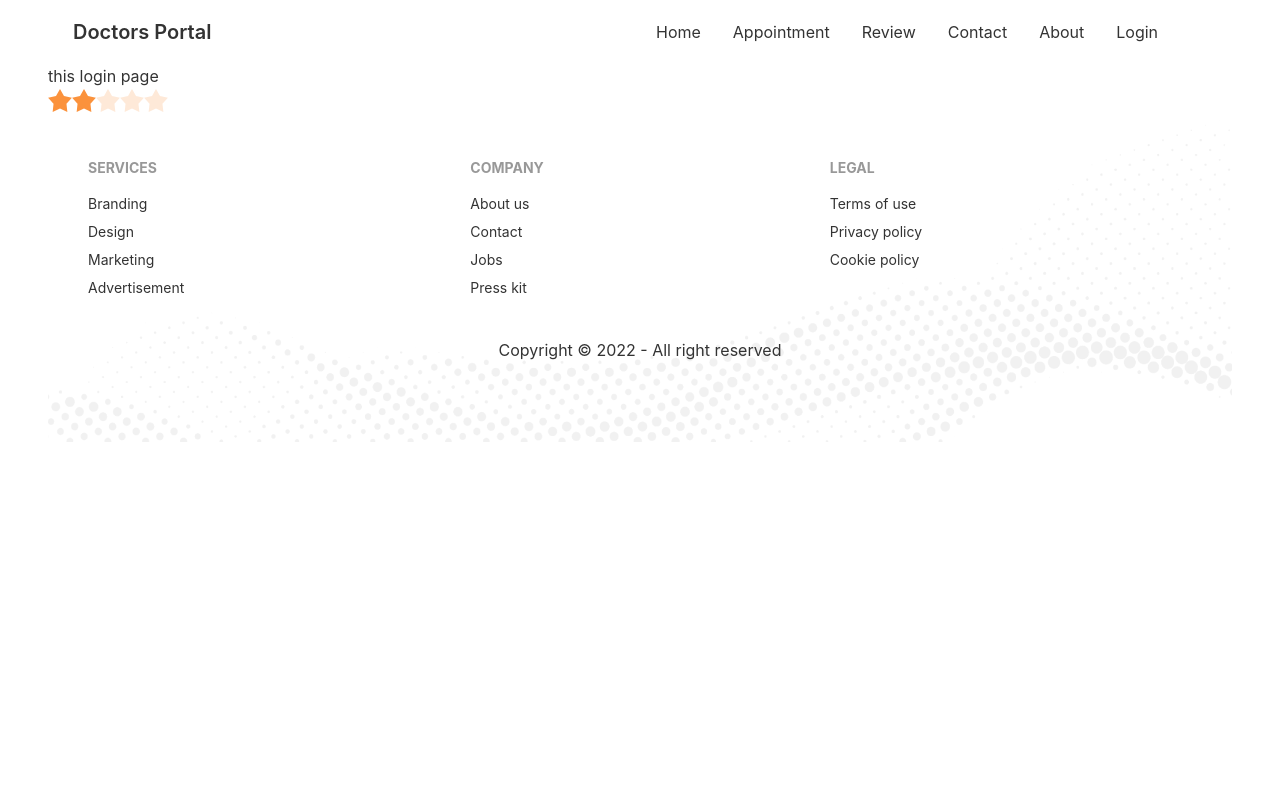
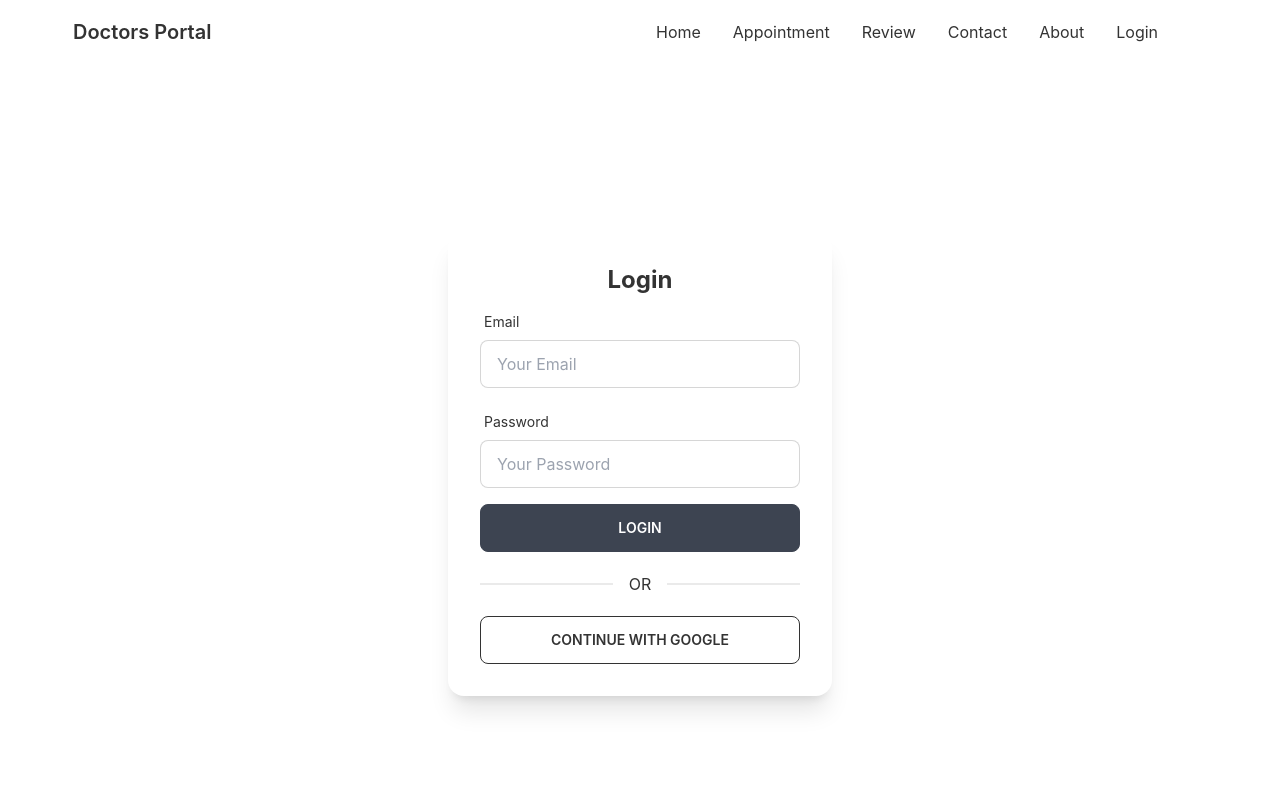
Before and after one commit to mdrayhanislam/doctor-portal, a React (Create React App) app: page /login in a window 1280 px wide. Shown: the top 800 px of the page. Built offline with nearby package versions, Linux system fonts and the light colour scheme; no server answers.

Commit message:
login from create

```diff
--- a/package.json
+++ b/package.json
@@ -8,9 +8,12 @@
     "@testing-library/user-event": "^13.5.0",
     "daisyui": "^2.15.0",
     "date-fns": "^2.28.0",
+    "firebase": "^9.9.0",
     "react": "^18.1.0",
     "react-day-picker": "^8.0.7",
     "react-dom": "^18.1.0",
+    "react-firebase-hooks": "^5.0.3",
+    "react-hook-form": "^7.33.1",
     "react-router-dom": "^6.3.0",
     "react-scripts": "5.0.1",
     "web-vitals": "^2.1.4"
--- a/src/Page/Appointment/AppointmentBanner.js
+++ b/src/Page/Appointment/AppointmentBanner.js
@@ -6,15 +6,15 @@ import 'react-day-picker/dist/style.css';
 const AppointmentBanner = ({date, setDate}) => {
 
     return (
-        <div class="hero w-full min-h-screen">
-  <div class="hero-content flex-col lg:flex-row-reverse justify-between">
-    <img src={chair} class="w-ful lg:max-w-lg rounded-lg shadow-2xl" alt='Dantis chair'/>
+        <div className="hero w-full min-h-screen">
+  <div className="hero-content flex-col lg:flex-row-reverse justify-between">
+    <img src={chair} className="w-ful lg:max-w-lg rounded-lg shadow-2xl" alt='Dantis chair'/>
     <div className='w-72'>
     <DayPicker
     mode="single"
     selected={date}
     onSelect={setDate}
-    />;
+    />
 
     </div>
 
--- a/src/Page/Appointment/AvailableAppointment.js
+++ b/src/Page/Appointment/AvailableAppointment.js
@@ -17,7 +17,7 @@ const AvailableAppointment = ({date}) => {
     }, [])
     return (
         <div>
-            <h4 className='text-xl text-secondary text-center'>Available Appointment on {format(date, 'PP')}</h4>
+            <h4 className='text-xl text-secondary text-center my-12'>Available Appointment on {format(date, 'PP')}</h4>
             <div className='grid grid-cols-1 md:grid-cols-2 lg:grid-cols-3 gap-5'>
                 {
                     services.map(service => <Service
--- a/src/Page/Appointment/BookingModal.js
+++ b/src/Page/Appointment/BookingModal.js
@@ -12,24 +12,24 @@ const BookingModal = ({date, treatment, setTreatment}) => {
   }
     return (
         <div >
-            <input type="checkbox" id="booking-modal" class="modal-toggle" />
-<div class="modal modal-bottom sm:modal-middle">
-  <div class="modal-box">
-  <label for="booking-modal" class="btn btn-sm btn-circle absolute right-2 top-2">✕</label>
-    <h3 class="font-bold text-lg">Booking for: {name}</h3>
+            <input type="checkbox" id="booking-modal" className="modal-toggle" />
+<div className="modal modal-bottom sm:modal-middle">
+  <div className="modal-box">
+  <label htmlFor="booking-modal" className="btn btn-sm btn-circle absolute right-2 top-2">✕</label>
+    <h3 className="font-bold text-lg">Booking for: {name}</h3>
   <form onSubmit={handleBooking} className='grid grid-cols-1 gap-3 justify-items-center mt-2'>
-  <input type="text" disabled value={format(date, 'PP')} class="input input-bordered w-full max-w-xs" />
+  <input type="text" disabled value={format(date, 'PP')} className="input input-bordered w-full max-w-xs" />
 
-  <select name='slot' class="select select-bordered w-full max-w-xs">
+  <select name='slot' className="select select-bordered w-full max-w-xs">
     {
       slots.map(slot => <option value={slot} >{slot}</option>)
     }
 </select>
 
-  <input type="text" name='name' placeholder="Your Name" class="input input-bordered w-full max-w-xs" />
-  <input type="email" name='email' placeholder="Email Address" class="input input-bordered w-full max-w-xs" />
-  <input type="text" name='phone' placeholder="Phone Number" class="input input-bordered w-full max-w-xs" />
-  <input type="submit" value="submit" class="btn btn-secondary w-full w-full max-w-xs" />
+  <input type="text" name='name' placeholder="Your Name" className="input input-bordered w-full max-w-xs" />
+  <input type="email" name='email' placeholder="Email Address" className="input input-bordered w-full max-w-xs" />
+  <input type="text" name='phone' placeholder="Phone Number" className="input input-bordered w-full max-w-xs" />
+  <input type="submit" value="submit" className="btn btn-secondary w-full w-full max-w-xs" />
   </form>
 
   </div>
--- a/src/Page/Home/InfoCard.js
+++ b/src/Page/Home/InfoCard.js
@@ -2,12 +2,12 @@ import React from 'react';
 
 const InfoCard = ({img, cardTitle, bgClass}) => {
     return (
-        <div class={`card lg:card-side bg-base-100 shadow-xl ${bgClass}`}>
+        <div className={`card lg:card-side bg-base-100 shadow-xl ${bgClass}`}>
         <figure className='pl-5 pt-5'>
             <img src={img} alt="Album"/>
             </figure>
-        <div class="card-body text-white">
-          <h2 class="card-title">{cardTitle}</h2>
+        <div className="card-body text-white">
+          <h2 className="card-title">{cardTitle}</h2>
           <p>Click the button to listen on Spotiwhy app.</p>
 
         </div>
--- a/src/Page/Home/Service.js
+++ b/src/Page/Home/Service.js
@@ -2,12 +2,12 @@ import React from 'react';
 
 const Service = ({service}) => {
     return (
-        <div class="card lg:max-w-lg bg-base-100 shadow-xl">
-  <figure class="px-10 pt-10">
-    <img src={service.img} alt="Shoes" class="rounded-xl" />
+        <div className="card lg:max-w-lg bg-base-100 shadow-xl">
+  <figure className="px-10 pt-10">
+    <img src={service.img} alt="Shoes" className="rounded-xl" />
   </figure>
-  <div class="card-body items-center text-center">
-    <h2 class="card-title">{service.name}</h2>
+  <div className="card-body items-center text-center">
+    <h2 className="card-title">{service.name}</h2>
     <p>If a dog chews shoes whose shoes does he choose?</p>
 
   </div>
--- a/src/Page/Login/Login.js
+++ b/src/Page/Login/Login.js
@@ -1,18 +1,98 @@
 import React from 'react';
+import { useSignInWithGoogle } from "react-firebase-hooks/auth";
+import auth from '../../firebase.init';
+import { useForm } from "react-hook-form";
+const Login = () => {
+  const [signInWithGoogle, user, loading, error] = useSignInWithGoogle(auth);
+  const { register, formState: { errors }, handleSubmit } = useForm();
 
-const Login = () => {
-    return (
-        <div>
-            <h1> this login page</h1>
-            <div class="rating">
-  <input type="radio" name="rating-2" class="mask mask-star-2 bg-orange-400" />
-  <input type="radio" name="rating-2" class="mask mask-star-2 bg-orange-400" checked />
-  <input type="radio" name="rating-2" class="mask mask-star-2 bg-orange-400" />
-  <input type="radio" name="rating-2" class="mask mask-star-2 bg-orange-400" />
-  <input type="radio" name="rating-2" class="mask mask-star-2 bg-orange-400" />
-</div>
+  if (user) {
+    console.log(user)
+  }
+
+  const onSubmit = data => {
+    console.log(data);
+  }
+
+  return (
+    <div className='flex h-screen justify-center items-center'>
+      <div className="card w-96 bg-base-100 shadow-xl">
+        <div className="card-body">
+          <h2 className="text-center text-2xl font-bold">Login</h2>
+
+          <form onSubmit={handleSubmit(onSubmit)}>
+
+            <div class="form-control w-full max-w-xs">
+              <label class="label">
+                <span class="label-text"> Email </span>
+
+              </label>
+              <input type="email"
+                placeholder="Your Email"
+                class="input input-bordered w-full max-w-xs"
+                {...register("email", {
+                  required: {
+                    value: true,
+                    message: 'Email is require'
+                  },
+                  pattern: {
+                    value: /[a-z0-9]+\.[a-z]{2,3}/,
+                    message: 'Provide a valid Email'
+                  }
+
+                })}
+              />
+              <label class="label">
+                {errors.email?.type === 'required' && <span class="label-text-alt text-red-500"> {errors.email.message}</span>}
+                {errors.email?.type === 'pattern' && <span class="label-text-alt text-red-500"> {errors.email.message}</span>}
+
+
+              </label>
+            </div>
+            <div class="form-control w-full max-w-xs">
+              <label class="label">
+                <span class="label-text"> Password </span>
+
+              </label>
+              <input type="password"
+                placeholder="Your Password"
+                class="input input-bordered w-full max-w-xs"
+                {...register("password", {
+                  required: {
+                    value: true,
+                    message: 'Password is Required'
+                  },
+                  minLength: {
+                    value : 6,
+                    message: 'Must Be 6 Characters Or Longer'
+                  }
+
+                })}
+              />
+              <label class="label">
+                {errors.password?.type === 'required' && <span class="label-text-alt text-red-500"> {errors.password.message}</span>}
+                {errors.password?.type === 'minLength' && <span class="label-text-alt text-red-500"> {errors.password.message}</span>}
+
+
+              </label>
+            </div>
+
+
+
+
+            <input className='btn w-full max-w-xs text-white' value="Login" type="submit" />
+          </form>
+
+          <div className="divider">OR</div>
+          <button
+            onClick={() => signInWithGoogle()}
+            className="btn btn-outline"
+          >Continue with Google</button>
+
         </div>
-    );
+      </div>
+    </div>
+  );
 };
 
 export default Login;
--- a/src/Page/Shared/Navbar.js
+++ b/src/Page/Shared/Navbar.js
@@ -16,10 +16,10 @@ const Navbar = () => {
         <div className="navbar bg-base-100">
         <div className="navbar-start">
           <div className="dropdown">
-            <label tabindex="0" className="btn btn-ghost lg:hidden">
-              <svg xmlns="http://www.w3.org/2000/svg" className="h-5 w-5" fill="none" viewBox="0 0 24 24" stroke="currentColor"><path stroke-linecap="round" stroke-linejoin="round" stroke-width="2" d="M4 6h16M4 12h8m-8 6h16" /></svg>
+            <label tabIndex="0" className="btn btn-ghost lg:hidden">
+              <svg xmlns="http://www.w3.org/2000/svg" className="h-5 w-5" fill="none" viewBox="0 0 24 24" stroke="currentColor"><path strokeLinecap="round" strokeLinejoin="round" strokeWidth="2" d="M4 6h16M4 12h8m-8 6h16" /></svg>
             </label>
-            <ul tabindex="0" className="menu menu-compact dropdown-content mt-3 p-2 shadow bg-base-100 rounded-box w-52">
+            <ul tabIndex="0" className="menu menu-compact dropdown-content mt-3 p-2 shadow bg-base-100 rounded-box w-52">
               {menuItems}
             </ul>
           </div>
--- /dev/null
+++ b/src/firebase.init.js
@@ -0,0 +1,21 @@
+// Import the functions you need from the SDKs you need
+import { initializeApp } from "firebase/app";
+import { getAuth } from "firebase/auth";
+// TODO: Add SDKs for Firebase products that you want to use
+// https://firebase.google.com/docs/web/setup#available-libraries
+
+// Your web app's Firebase configuration
+const firebaseConfig = {
+apiKey: process.env.REACT_APP_API_KEY,
+authDomain: process.env.REACT_APP_AUTH_DOMAIN,
+projectId: process.env.REACT_APP_PROJECT_ID,
+storageBucket: process.env.REACT_APP_STORAGE_BUCKET,
+messagingSenderId: process.env.REACT_APP_MESSAGING_SENDER_ID,
+appId: process.env.REACT_APP_APP_ID,
+};
+
+// Initialize Firebase
+const app = initializeApp(firebaseConfig);
+
+const auth = getAuth(app);
+export default auth;
```
Also changed, not shown: src/Page/Appointment/Service.js (+7 -6 lines), src/Page/Home/Review.js (+5 -5 lines), src/Page/Shared/Footer.js (+14 -14 lines), 2 other files (tests, documents, lock files or other folders).
